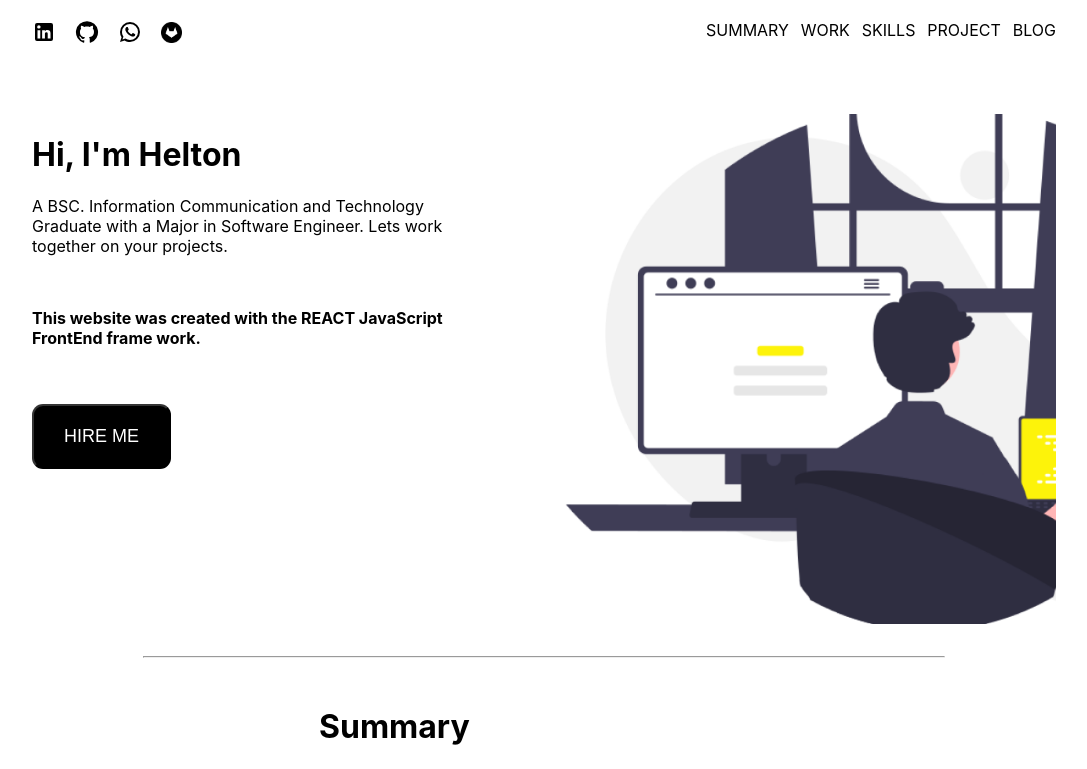
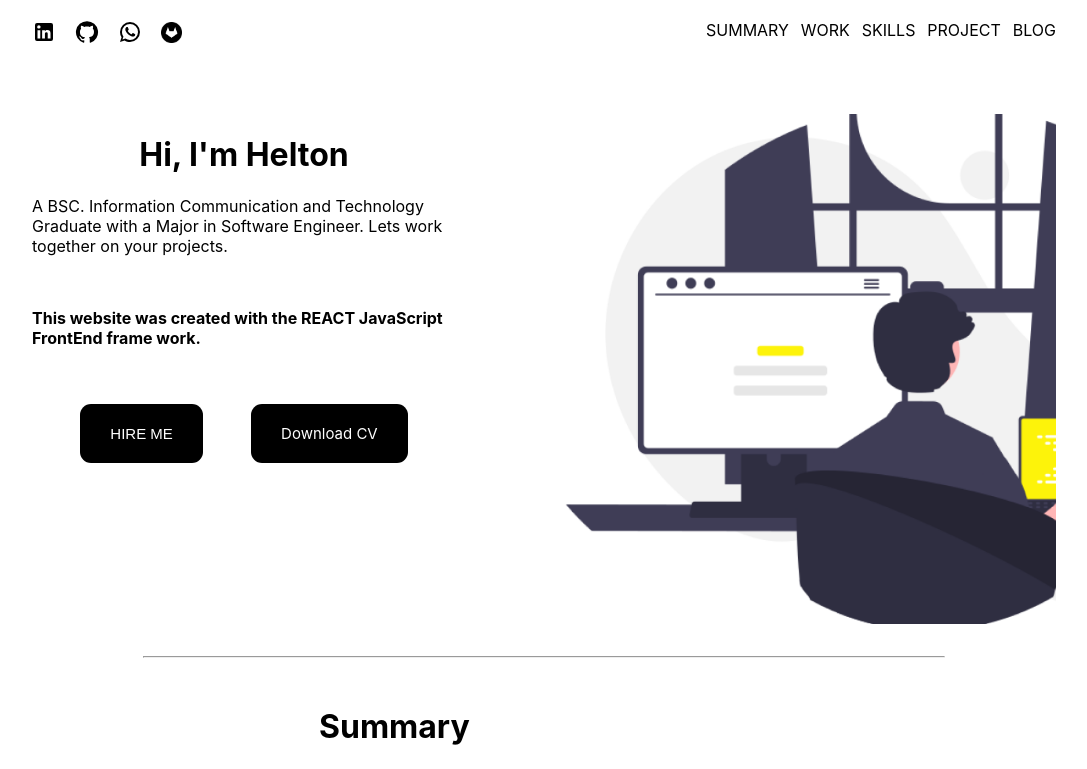
Before and after one commit to gamerboyelz/helton-dev-portfolio, a React (Create React App) app: page / in a window 1280 px wide. Shown: the top 769 px of the page, without its empty margins (96-1183 px from the left). Built offline with nearby package versions, Linux system fonts and the light colour scheme.

Commit message:
added the download cv button and amend css styles uploaded cv pdf file among other changes

```diff
--- a/src/App.styles.scss
+++ b/src/App.styles.scss
@@ -43,13 +43,24 @@
     width: 1024px;
     padding-top: 50px;
 
+    .centerHeadingElement{
+        display: flex;
+        justify-content: center;
+    }
+
+    .buttonContainer{
+
+        display: flex;
+        justify-content: space-evenly;
+
         .btn-HeroSection{
             padding: 20px 30px;
             background-color: black;
             color: white;
-        font-size: 18px;
-        border-color: rgba(0, 0, 0, 0.626) ;
+            font-size: 15px;
             border-radius: 11px;
+            border-width: 0px;
+            text-decoration: none;
         }
         .btn-HeroSection:hover{
             background-color:rgb(58, 152, 183);
@@ -60,6 +71,10 @@
             background-color:rgb(114, 213, 246);
 
         }
+
+
+    }
+
 
     #heroSectionImage{
         width: 600px; ;
--- a/src/components/heroSectionComponent.jsx
+++ b/src/components/heroSectionComponent.jsx
@@ -1,11 +1,12 @@
 import heroImage from "../assets/heroImage.png";
+import resume from "../assets/CV.pdf";
 
 
 const HeroSection = () => {
     return (
       <div className="container-Hero-Section">
         <div>
-          <h1>Hi, I'm Helton</h1>
+          <h1 className="centerHeadingElement">Hi, I'm Helton</h1>
           <p>
             A BSC. Information Communication and Technology Graduate with a Major
             in Software Engineer. Lets work together on your projects.
@@ -17,9 +18,13 @@ const HeroSection = () => {
           </p>
           <br />
 
+          <div className="buttonContainer">
+            {/* work on Hire Me button below */}
           <button className="btn-HeroSection" onClick={()=>{
             console.log("call to action button was clicked")
           }} >HIRE ME</button>
+          <a className="btn-HeroSection" href={resume} download="Helton's Resume">Download CV</a>
+          </div>
 
         </div>
         <div>
```
Also changed, not shown: 1 other file (tests, documents, lock files or other folders). Lines whose indentation alone changed are shown as unchanged.
